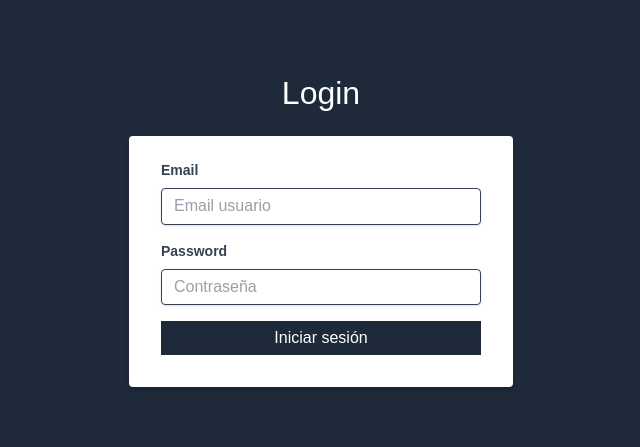
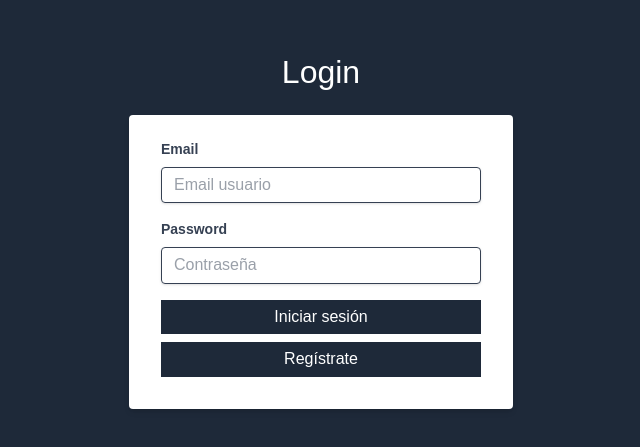
Before and after one commit to sergilh/CRMClientes, a Next.js app: page /login in a window 1280 px wide. Shown: the part 173-620 px from the top of the page, without its empty margins (319-959 px from the left). Built offline with nearby package versions, Linux system fonts and the light colour scheme.

Commit message:
Commit inicial

```diff
--- a/app/components/Header.js
+++ b/app/components/Header.js
@@ -2,6 +2,7 @@
 import React, { useEffect } from 'react';
 import { useQuery, gql } from '@apollo/client';
 import { useRouter } from 'next/navigation';
+import { useApolloClient } from '@apollo/client';
 
 const OBTENER_USUARIO = gql`
     query Query {
@@ -16,6 +17,7 @@ const OBTENER_USUARIO = gql`
 const Header = () => {
     const { data, loading, error } = useQuery(OBTENER_USUARIO);
     const router = useRouter();
+    const client = useApolloClient();
 
     useEffect(() => {
         if (!loading && !data?.obtenerUsuario) {
@@ -30,8 +32,9 @@ const Header = () => {
 
     const { nombre, apellido } = data.obtenerUsuario;
 
-    const cerrarSesion = () => {
+    const cerrarSesion = async () => {
         localStorage.removeItem('token');
+        await client.clearStore();
         router.push('/login');
     };
 
--- a/app/components/Pedido.js
+++ b/app/components/Pedido.js
@@ -24,6 +24,7 @@ const OBTENER_PEDIDOS = gql`
 `;
 
 const Pedido = ({ pedido }) => {
+    console.log(pedido);
     const {
         id,
         total,
--- a/app/layout.js
+++ b/app/layout.js
@@ -16,18 +16,23 @@ export default function RootLayout({ children }) {
 
     // Verificar si el usuario tiene un token (o está autenticado)
 
-    const [token, setToken] = useState(null); // Almacenamos el token en el estado
+    const [token, setToken] = useState(); // Almacenamos el token en el estado
 
     // Verificar si el usuario tiene un token (solo en el cliente)
     useEffect(() => {
         // Asegurarnos de que estamos en el cliente antes de acceder a localStorage
         if (typeof window !== 'undefined') {
-            const storedToken = localStorage.getItem('authToken');
+            const storedToken = localStorage.getItem('token');
+            console.log('Token leído de localStorage:', storedToken);
             setToken(storedToken); // Guardamos el token en el estado
         }
     }, []);
     useEffect(() => {
-        if (!token && pathName !== '/login' && pathName !== '/register') {
+        if (
+            token === null &&
+            pathName !== '/login' &&
+            pathName !== '/register'
+        ) {
             router.push('/login');
         }
     }, [token]);
--- a/app/login/page.js
+++ b/app/login/page.js
@@ -71,6 +71,10 @@ export default function Login() {
             </div>
         );
     };
+
+    const registerRedirect = () => {
+        return router.push('/register');
+    };
     return (
         <div>
             {message && showMessage()}
@@ -131,9 +135,17 @@ export default function Login() {
                         ) : null}
                         <input
                             type='submit'
-                            className='bg-gray-800 w-full mt-5 p-2 text-white hover:bg-gray-900'
+                            className='bg-gray-800 w-full mt-5  p-2 text-white hover:bg-gray-900'
                             value='Iniciar sesión'
                         />
+                        <div className='mt-2'>
+                            <button
+                                type='button'
+                                onClick={registerRedirect}
+                                className='bg-gray-800 w-full mt-5  p-2 text-white hover:bg-gray-900'>
+                                Regístrate
+                            </button>
+                        </div>
                     </form>
                 </div>
             </div>
```
Also changed, not shown: .config/apollo.js, 2 other files (tests, documents, lock files or other folders).
